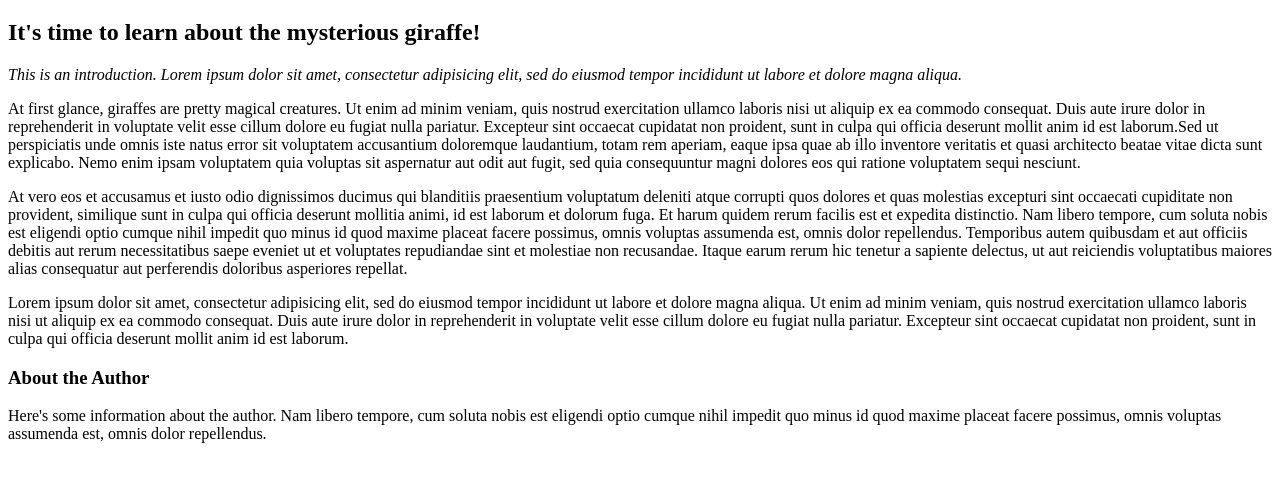
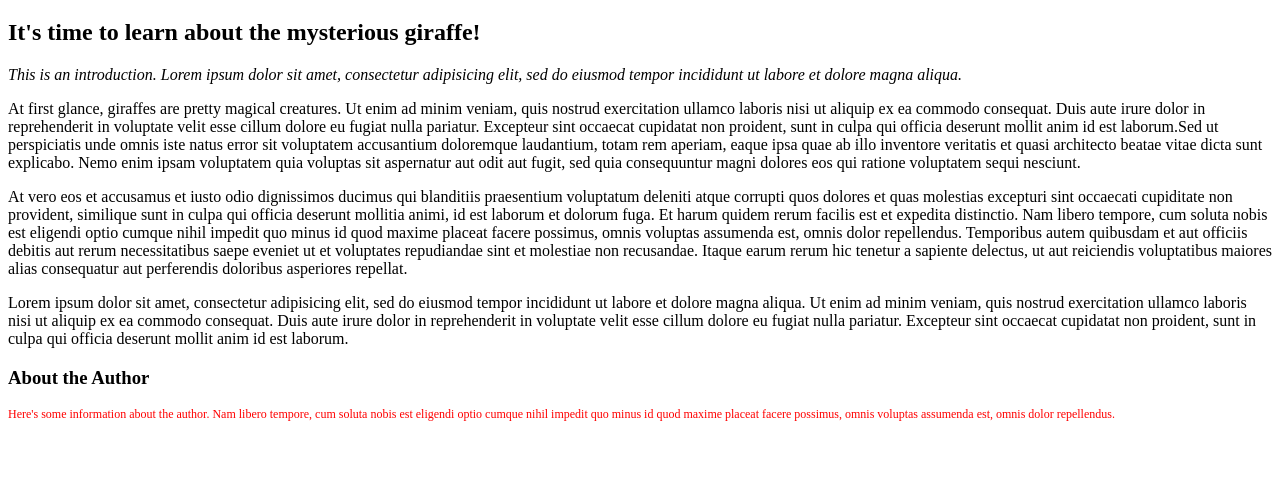
Before and after one commit to StevenNdegwa/Giraffes, a plain HTML site: page index.html in a window 1280 px wide. Shown: the part 61-540 px from the top of the page. Drawn offline with Linux system fonts and the light colour scheme.

Commit message:
file name change

```diff
--- a/css/styles.css
+++ b/css/styles.css
@@ -1,3 +1,7 @@
 .intro{
   font-style: italic;
 }
+p.author{
+  color: red;
+  font-size: 12px;
+}
--- a/giraffes.html
+++ b/index.html
@@ -12,6 +12,6 @@
     <p>At vero eos et accusamus et iusto odio dignissimos ducimus qui blanditiis praesentium voluptatum deleniti atque corrupti quos dolores et quas molestias excepturi sint occaecati cupiditate non provident, similique sunt in culpa qui officia deserunt mollitia animi, id est laborum et dolorum fuga. Et harum quidem rerum facilis est et expedita distinctio. Nam libero tempore, cum soluta nobis est eligendi optio cumque nihil impedit quo minus id quod maxime placeat facere possimus, omnis voluptas assumenda est, omnis dolor repellendus. Temporibus autem quibusdam et aut officiis debitis aut rerum necessitatibus saepe eveniet ut et voluptates repudiandae sint et molestiae non recusandae. Itaque earum rerum hic tenetur a sapiente delectus, ut aut reiciendis voluptatibus maiores alias consequatur aut perferendis doloribus asperiores repellat.</p>
     <p>Lorem ipsum dolor sit amet, consectetur adipisicing elit, sed do eiusmod tempor incididunt ut labore et dolore magna aliqua. Ut enim ad minim veniam, quis nostrud exercitation ullamco laboris nisi ut aliquip ex ea commodo consequat. Duis aute irure dolor in reprehenderit in voluptate velit esse cillum dolore eu fugiat nulla pariatur. Excepteur sint occaecat cupidatat non proident, sunt in culpa qui officia deserunt mollit anim id est laborum.</p>
     <h3>About the Author</h3>
-    <p>Here's some information about the author. Nam libero tempore, cum soluta nobis est eligendi optio cumque nihil impedit quo minus id quod maxime placeat facere possimus, omnis voluptas assumenda est, omnis dolor repellendus.</p>
+    <p class="author">Here's some information about the author. Nam libero tempore, cum soluta nobis est eligendi optio cumque nihil impedit quo minus id quod maxime placeat facere possimus, omnis voluptas assumenda est, omnis dolor repellendus.</p>
   </body>
 </html>
```
